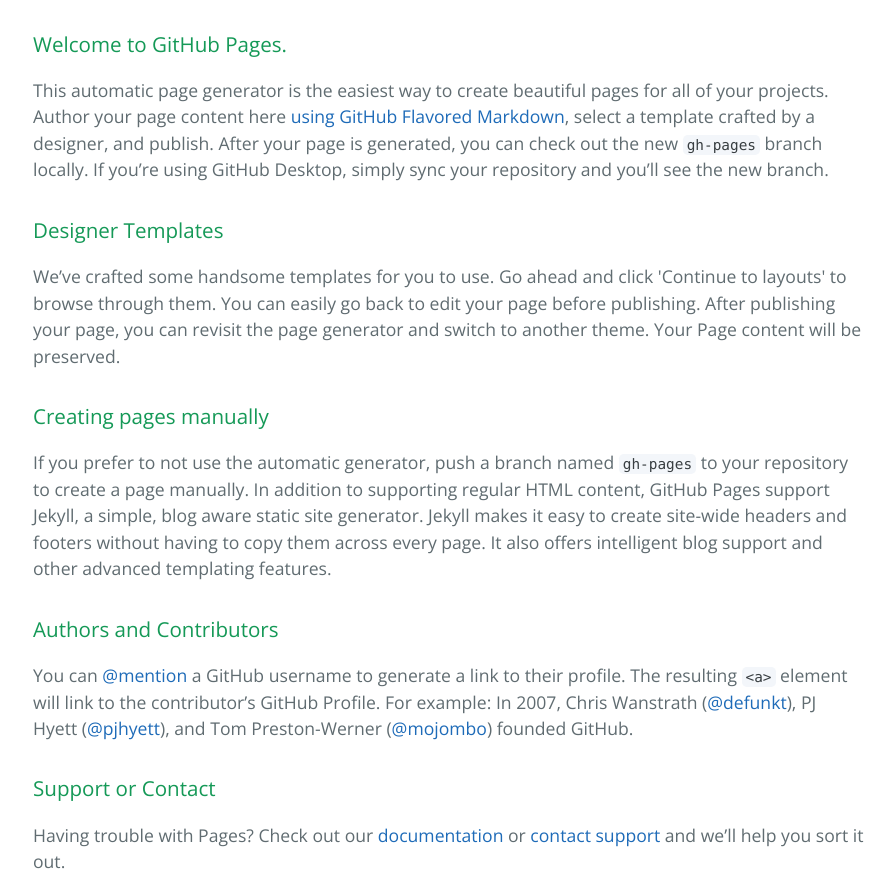
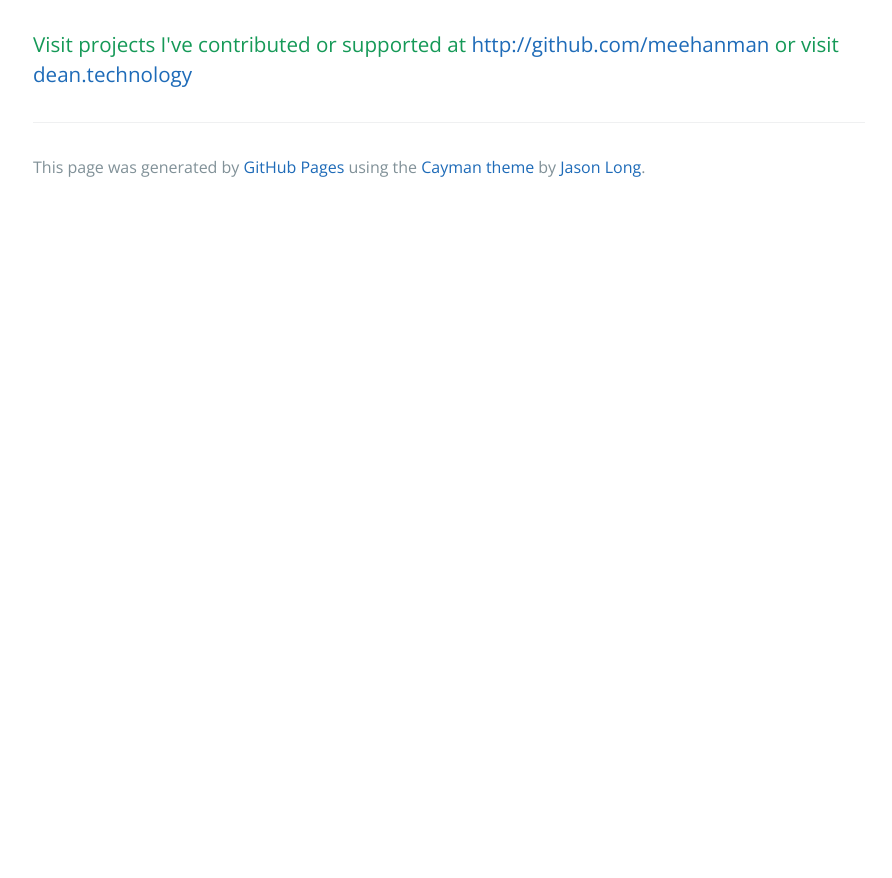
Before and after one commit to meehanman/meehanman, a plain HTML site: page index.html in a window 1280 px wide. Shown: the part 320-1198 px from the top of the page, without its empty margins (191-1083 px from the left). After the commit the page ends 800 px from the top, so only its background shows below. Drawn offline with nearby package versions, Linux system fonts and the light colour scheme.

Commit message:
Replace master branch with page content via GitHub

```diff
--- a/index.html
+++ b/index.html
@@ -17,29 +17,8 @@
 
     <section class="main-content">
       <h3>
-<a id="welcome-to-github-pages" class="anchor" href="#welcome-to-github-pages" aria-hidden="true"><span class="octicon octicon-link"></span></a>Welcome to GitHub Pages.</h3>
-
-<p>This automatic page generator is the easiest way to create beautiful pages for all of your projects. Author your page content here <a href="https://guides.github.com/features/mastering-markdown/">using GitHub Flavored Markdown</a>, select a template crafted by a designer, and publish. After your page is generated, you can check out the new <code>gh-pages</code> branch locally. If you’re using GitHub Desktop, simply sync your repository and you’ll see the new branch.</p>
-
-<h3>
-<a id="designer-templates" class="anchor" href="#designer-templates" aria-hidden="true"><span class="octicon octicon-link"></span></a>Designer Templates</h3>
-
-<p>We’ve crafted some handsome templates for you to use. Go ahead and click 'Continue to layouts' to browse through them. You can easily go back to edit your page before publishing. After publishing your page, you can revisit the page generator and switch to another theme. Your Page content will be preserved.</p>
-
-<h3>
-<a id="creating-pages-manually" class="anchor" href="#creating-pages-manually" aria-hidden="true"><span class="octicon octicon-link"></span></a>Creating pages manually</h3>
-
-<p>If you prefer to not use the automatic generator, push a branch named <code>gh-pages</code> to your repository to create a page manually. In addition to supporting regular HTML content, GitHub Pages support Jekyll, a simple, blog aware static site generator. Jekyll makes it easy to create site-wide headers and footers without having to copy them across every page. It also offers intelligent blog support and other advanced templating features.</p>
-
-<h3>
-<a id="authors-and-contributors" class="anchor" href="#authors-and-contributors" aria-hidden="true"><span class="octicon octicon-link"></span></a>Authors and Contributors</h3>
-
-<p>You can <a href="https://github.com/blog/821" class="user-mention">@mention</a> a GitHub username to generate a link to their profile. The resulting <code>&lt;a&gt;</code> element will link to the contributor’s GitHub Profile. For example: In 2007, Chris Wanstrath (<a href="https://github.com/defunkt" class="user-mention">@defunkt</a>), PJ Hyett (<a href="https://github.com/pjhyett" class="user-mention">@pjhyett</a>), and Tom Preston-Werner (<a href="https://github.com/mojombo" class="user-mention">@mojombo</a>) founded GitHub.</p>
-
-<h3>
-<a id="support-or-contact" class="anchor" href="#support-or-contact" aria-hidden="true"><span class="octicon octicon-link"></span></a>Support or Contact</h3>
-
-<p>Having trouble with Pages? Check out our <a href="https://help.github.com/pages">documentation</a> or <a href="https://github.com/contact">contact support</a> and we’ll help you sort it out.</p>
+<a id="visit-projects-ive-contributed-or-supported-at-httpgithubcommeehanman-or-visit-deantechnology" class="anchor" href="#visit-projects-ive-contributed-or-supported-at-httpgithubcommeehanman-or-visit-deantechnology" aria-hidden="true"><span class="octicon octicon-link"></span></a>Visit projects I've contributed or supported at <a href="github.com/meehanman">http://github.com/meehanman</a> or visit <a href="http://dean.technology">dean.technology</a>
+</h3>
 
       <footer class="site-footer">
 
```
Also changed, not shown: params.json (+1 -1 lines).
